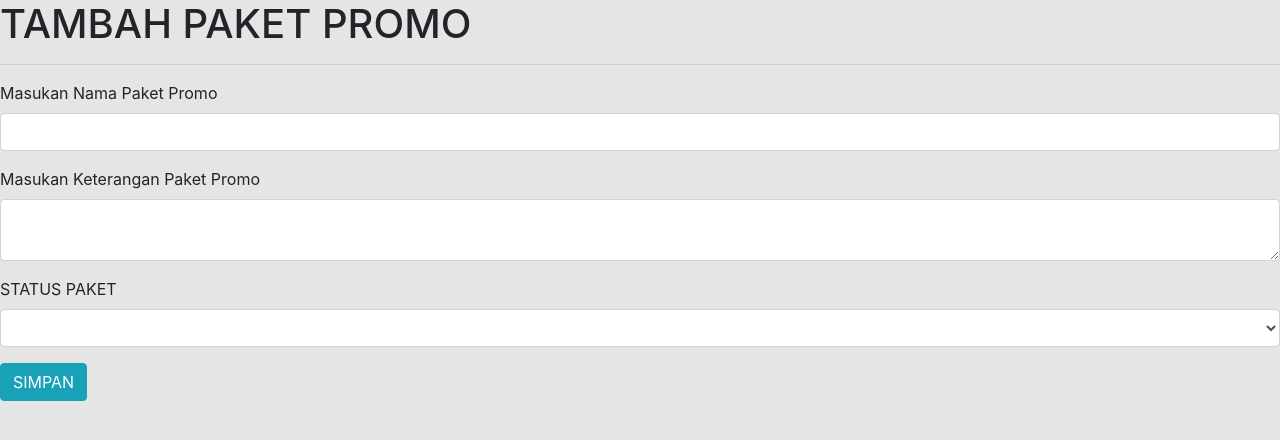
After one commit to dikimeip/website-laundry-codeigniter, a PHP site: the page made by application/views/admin/edit_paket.php in a window 1280 px wide. The commit adds this page. Shown: the top 440 px of the page. Run offline with PHP 8.4, Linux system fonts and the light colour scheme; the template is opened without the code that fills it, so the values that code supplies are empty; some libraries are stand-ins or nearby versions.

Commit message:
membuat form untuk melakukan update data paket laundry

```diff
--- a/application/models/ModelLaundry.php
+++ b/application/models/ModelLaundry.php
@@ -59,4 +59,9 @@ class ModelLaundry extends CI_Model
 	{
 		return $this->db->insert('paket',$data);
 	}
+
+	public function get_id_paket($id)
+	{
+		return $this->db->get_where('paket',['id_paket' => $id])->row_array();
+	}
 }
--- /dev/null
+++ b/application/views/admin/edit_paket.php
@@ -0,0 +1,21 @@
+<h1>TAMBAH PAKET PROMO</h1>
+<hr>
+<form action="<?php echo base_url('AdminController/do_paket') ?>" method="post">
+	<div class="form-group">
+		<label>Masukan Nama Paket Promo</label>
+		<input type="text" name="nama" class="form-control" value="<?php echo $paket['nama_paket'] ?>">
+	</div>
+	<div class="form-group">
+		<label>Masukan Keterangan Paket Promo</label>
+		<textarea name="ket" class="form-control"><?php echo $paket['keterangan_paket'] ?></textarea>
+	</div>
+	<div class="form-group">
+		<label>STATUS PAKET</label>
+		<select name="status" class="form-control">
+			<option><?php echo $paket['active_paket'] ?></option>
+			<option>Active</option>
+			<option>Expired</option>
+		</select>
+	</div>
+	<input type="submit" name="simpan" class="btn btn-info" value="SIMPAN">
+</form>
--- a/application/views/admin/promo.php
+++ b/application/views/admin/promo.php
@@ -35,7 +35,7 @@
 			<td><?php echo $paket['keterangan_paket'] ?></td>
 			<td><?php echo $paket['active_paket'] ?></td>
 			<td>
-				<a href="" class="btn btn-success btn-sm">EDIT</a>
+				<a href="<?php echo base_url() ?>AdminController/edit_paket/<?php echo $paket['id_paket']  ?> " class="btn btn-success btn-sm">EDIT</a>
 				<a href="" class="btn btn-warning btn-sm">HAPUS</a>
 			</td>
 		</tr>
```
Also changed, not shown: application/controllers/AdminController.php (+9 -2 lines).
